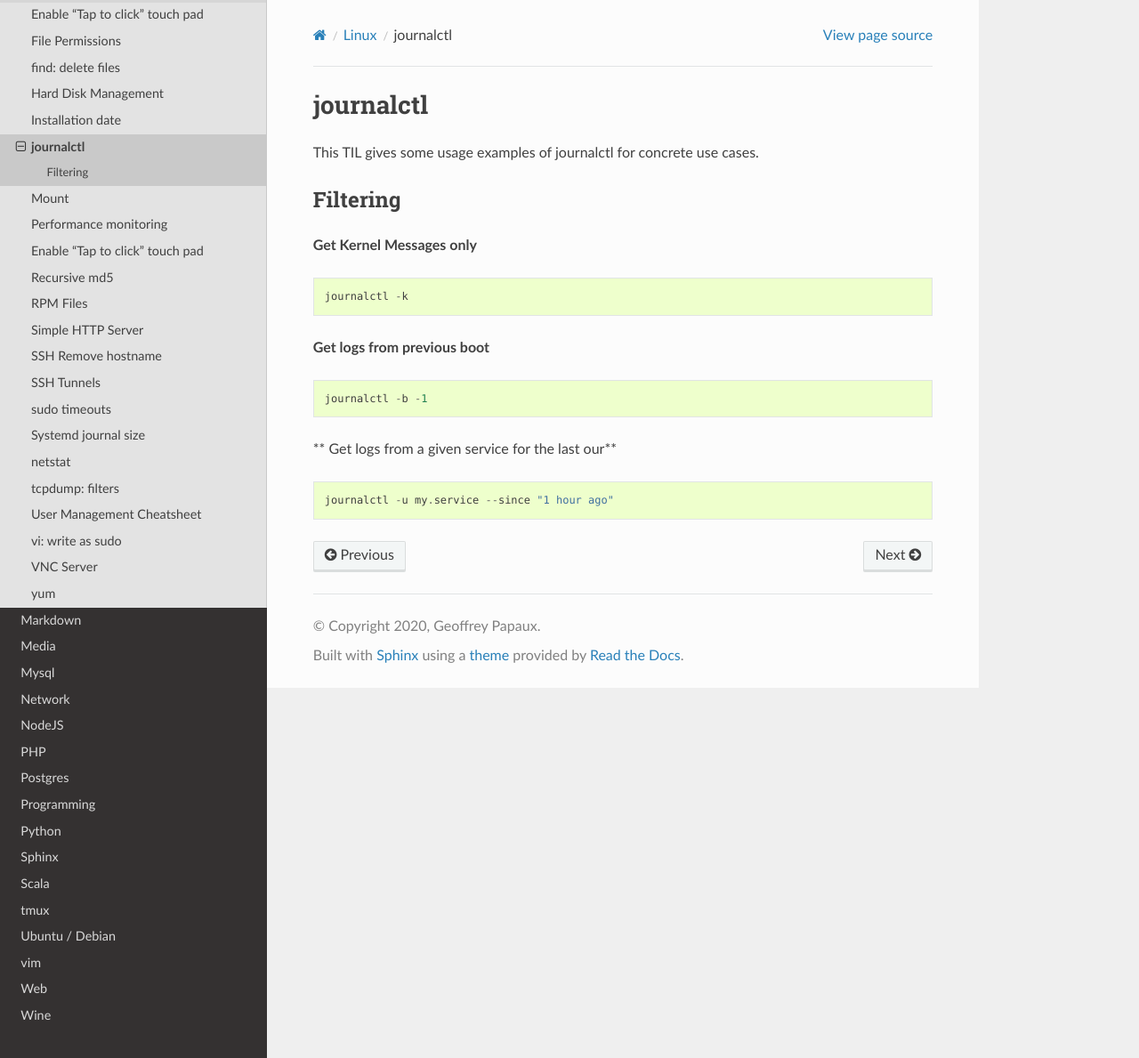
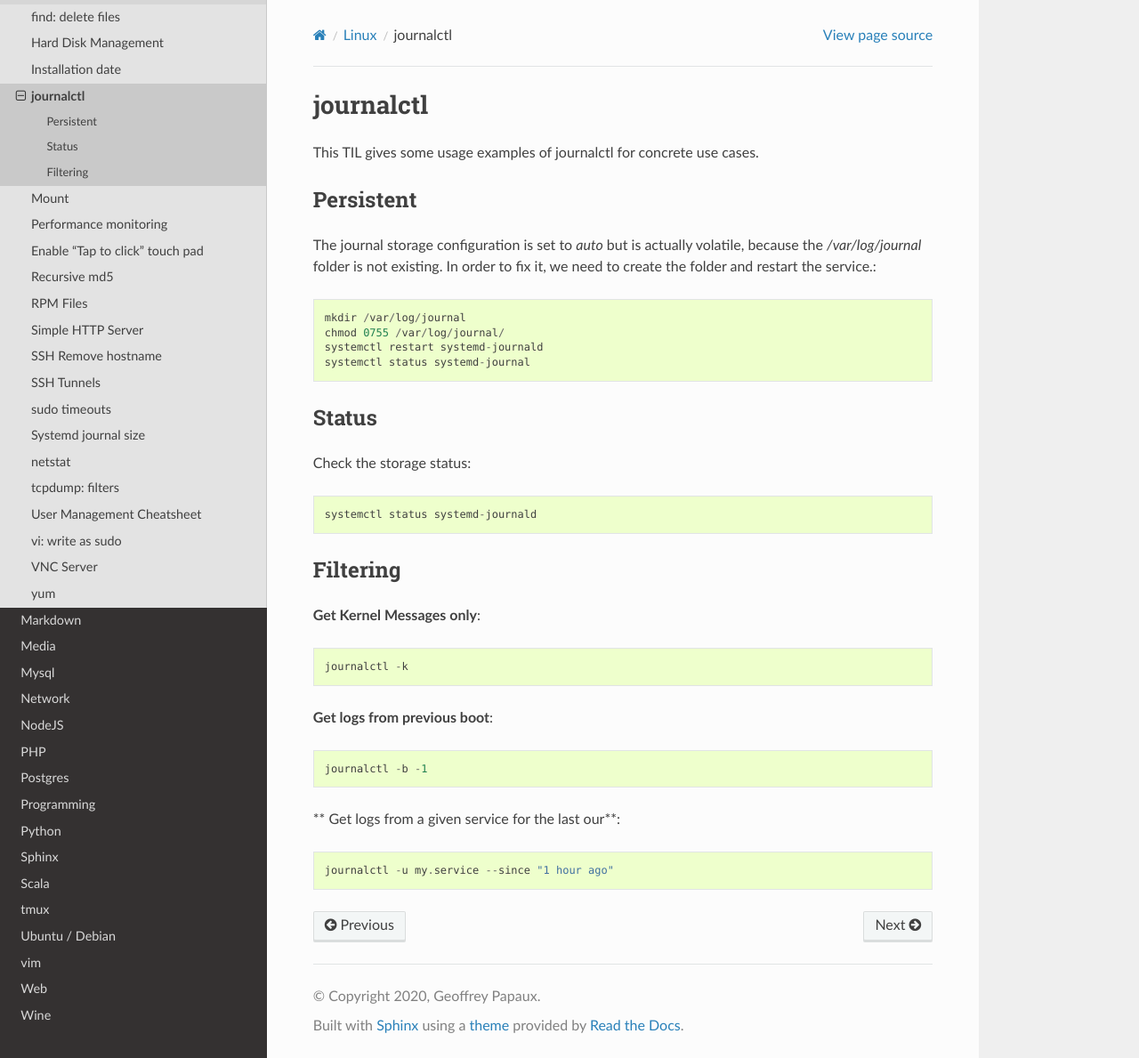
Before and after one commit to papaux/til, a Sphinx documentation site: the page built from source/linux/journalctl.rst, in a window 1280 px wide and 1189 px high. Shown: the whole window at 89% size. Built offline with Sphinx 7.4.7 and the Read the Docs theme 2.0.0, drawn with Linux system fonts in a browser that asks for light colours.

Commit message:
linux: add journalctl commands and re-organize

```diff
--- a/source/linux/journalctl.rst
+++ b/source/linux/journalctl.rst
@@ -3,23 +3,34 @@ journalctl
 
 This TIL gives some usage examples of journalctl for concrete use cases.
 
+Persistent
+~~~~~~~~~~
+
+The journal storage configuration is set to `auto` but is actually volatile, because the `/var/log/journal` folder is not existing. In order to fix it, we need to create the folder and restart the service.::
+
+  mkdir /var/log/journal
+  chmod 0755 /var/log/journal/
+  systemctl restart systemd-journald
+  systemctl status systemd-journal
+
+Status
+~~~~~~
+
+Check the storage status::
+
+  systemctl status systemd-journald
+
 Filtering
 ~~~~~~~~~
 
-**Get Kernel Messages only**
-
-::
+**Get Kernel Messages only**::
 
   journalctl -k
 
-**Get logs from previous boot**
-
-::
+**Get logs from previous boot**::
 
   journalctl -b -1
 
-** Get logs from a given service for the last our**
-
-::
+** Get logs from a given service for the last our**::
 
   journalctl -u my.service --since "1 hour ago"
```
Also changed, not shown: source/linux/netstat.rst (+4 -3 lines).
